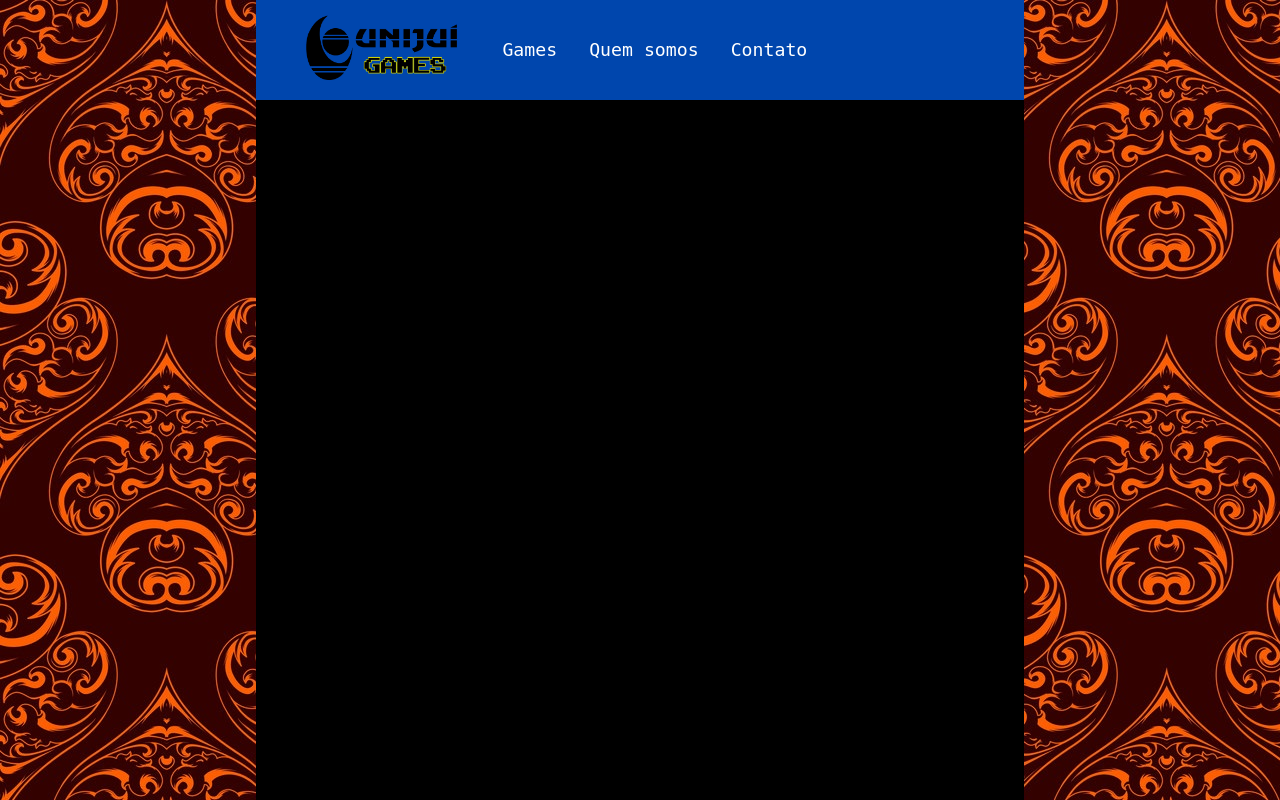
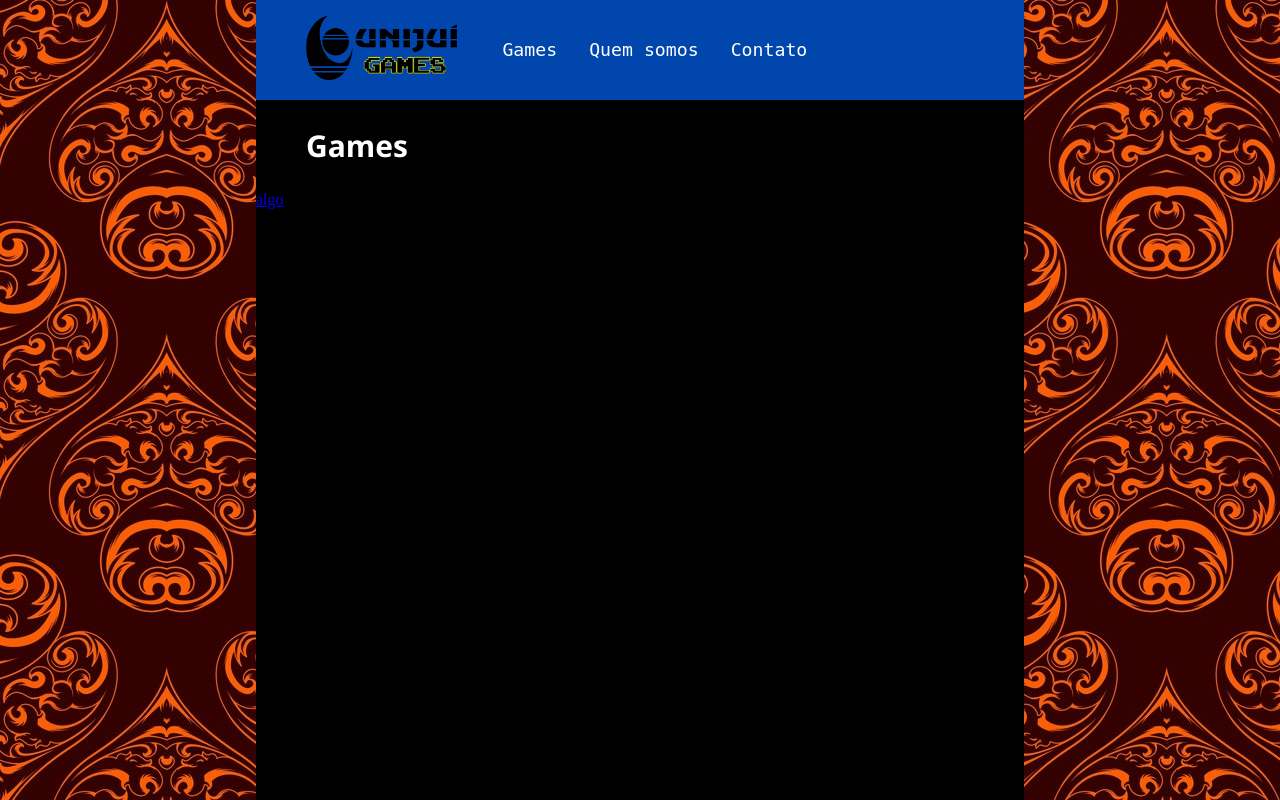
Before and after one commit to RafaelKuhn/website-unijui, a PHP site: page /Pages/games.html in a window 1280 px wide. Run offline with PHP 8.4, Linux system fonts and the light colour scheme.

Commit message:
feature: current game integration with games tab

```diff
--- /dev/null
+++ b/Assets/js/game.js
@@ -0,0 +1 @@
+document.onload = function() { alert("game is here")}
--- /dev/null
+++ b/Assets/style/games.css
@@ -0,0 +1,7 @@
+section.games {
+
+}
+
+section.games table {
+  margin: 0 auto;
+}
--- a/Assets/style/global.css
+++ b/Assets/style/global.css
@@ -18,9 +18,12 @@ div#wrapper {
   border: none;
 }
 
-h1.title {
+p, th, td, h1, h2, h3, h4 {
   font-family: 'Segoe UI', Tahoma, Geneva, Verdana, sans-serif;
   color: white;
+}
+
+h1.title {
   width: 50%;
   margin: 0;
   padding: 25px 50px;
--- a/Pages/games.html
+++ b/Pages/games.html
@@ -7,12 +7,19 @@
   <meta name="viewport" content="width=device-width, initial-scale=1.0">
   <title>Games</title>
   <link rel="stylesheet" href="../Assets/style/global.css">
+  <link rel="stylesheet" href="../Assets/style/games.css">
 </head>
 
 <body>
   <div id="wrapper">
     <div id="header"></div>
 
+    <h1 class="title">Games</h1>
+
+    <section class="games">
+      <a href="game.html">algo</a>
+
+    </section>
 
 
   </div>
```
Also changed, not shown: Assets/style/game.css (+5 -3 lines).
